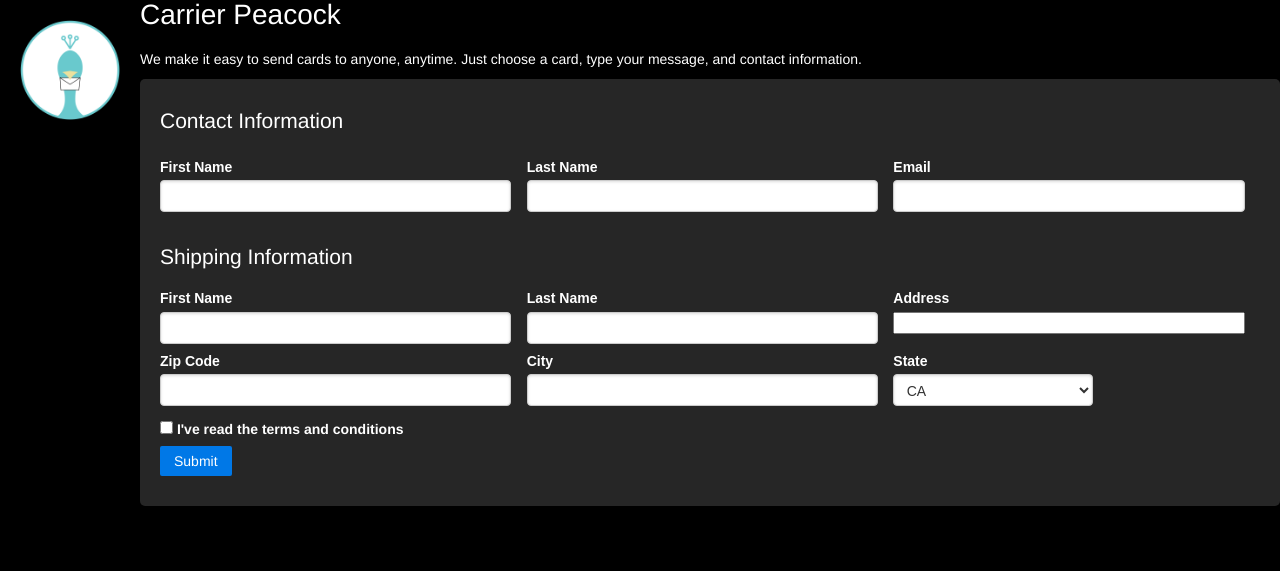
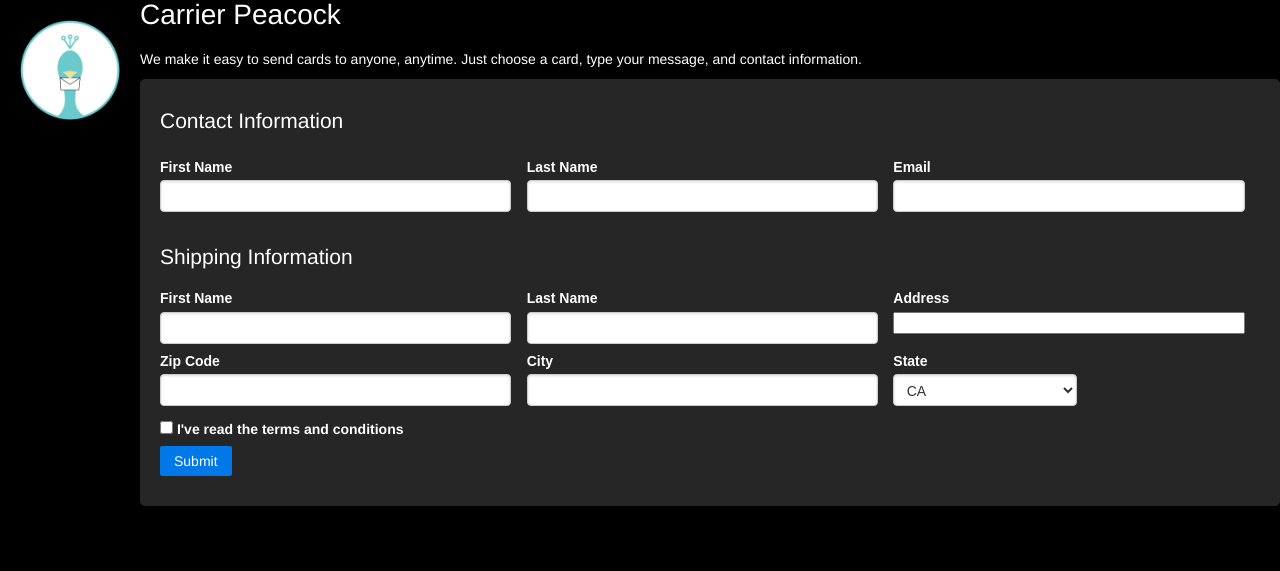
Before and after one commit to carrierpeacock/carrierpeacock.github.io, a PHP site: page / in a window 1280 px wide. Shown: the part 19-590 px from the top of the page. Run offline with PHP 8.4, Linux system fonts and the light colour scheme; some libraries are stand-ins or nearby versions.

Commit message:
readd index.html

```diff
--- a/css/style.css
+++ b/css/style.css
@@ -27,9 +27,6 @@ body {
 label {
     color: white;
 }
-#state {
-    width: 200px;
-}
 #info input:not(#terms) {
     /*width: 200px;*/
 }
```
